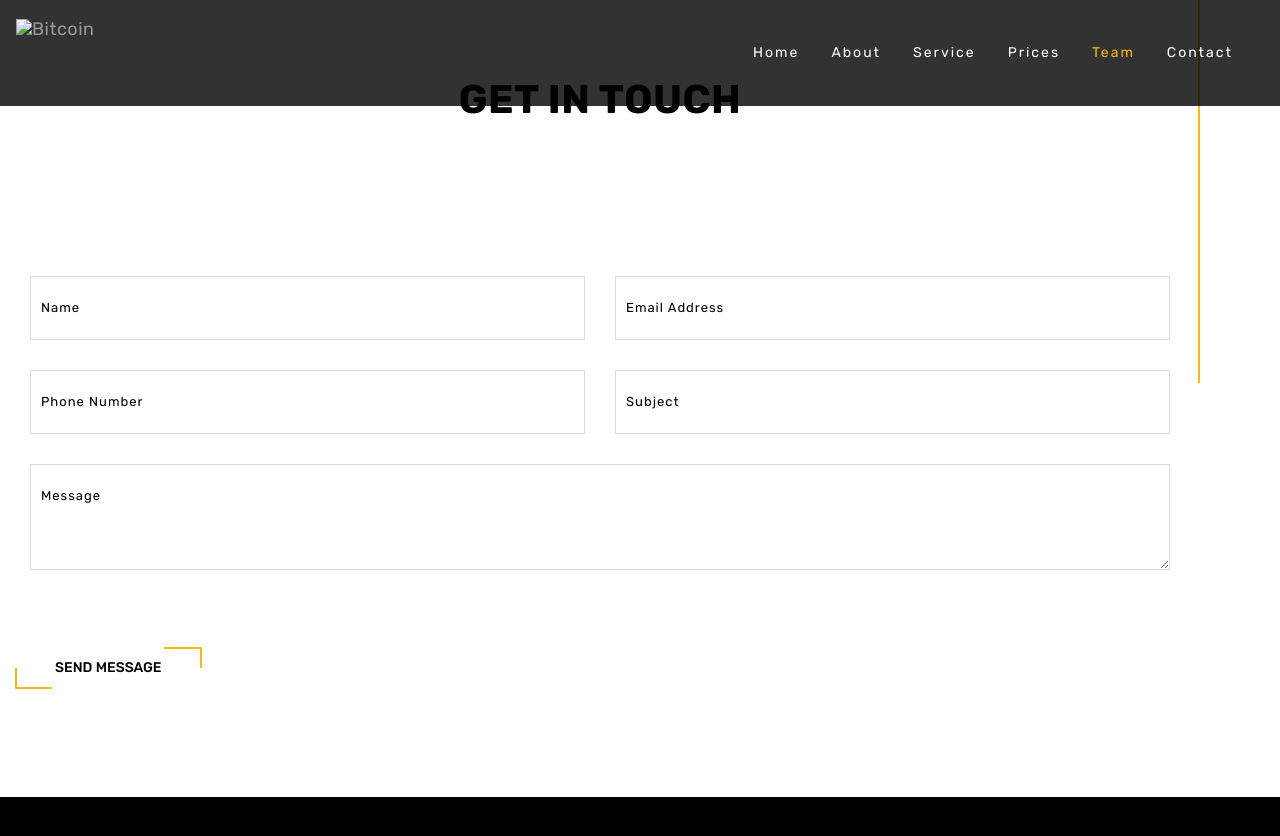
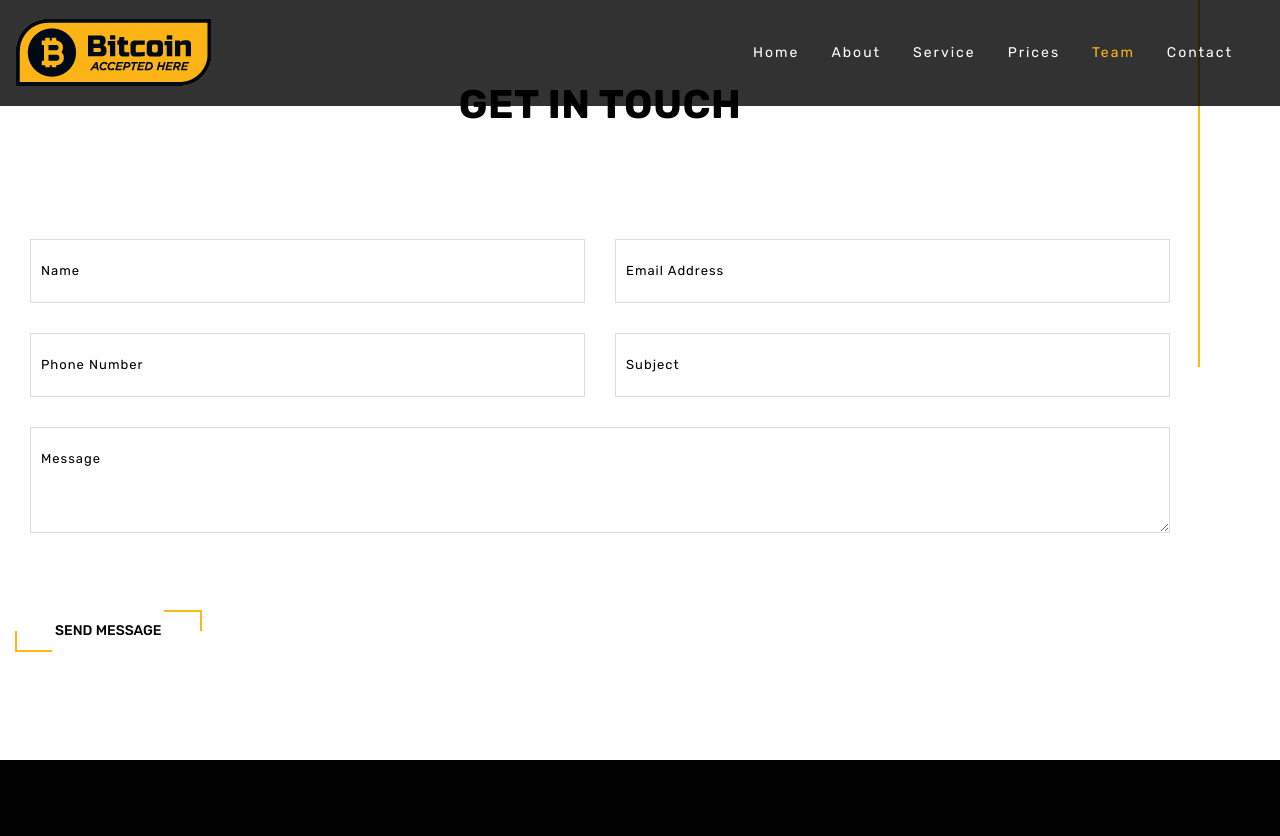
Before and after one commit to OpenDenton/opendenton.labs, a Jekyll site: the page built from index.html, in a window 1280 px wide and 900 px high, scrolled down 5943 px. Shown: the top 836 px of the window. Built offline with Jekyll 4.4.1, drawn with Linux system fonts in a browser that asks for light colours; nearby versions of some CDN libraries; library files that are not in the unit come from our copies.

Commit message:
fix jquery, images, contact text

```diff
--- a/_includes/contact.html
+++ b/_includes/contact.html
@@ -5,7 +5,7 @@
 			<div class="col-md-6 mb_20 col-md-offset-3 text-center">
 				<div class="heading-part ">
 					<h2 class="main_title mb_20">Get In Touch</h2>
-					<p>The generated Lorem Ipsum is therefore always free from repetition, injected humour, or non-characteristic words etc.</p>
+					<p>We're always looking for volunteers with fresh ideas.</p>
 				</div>
 			</div>
 		</div>
--- a/_includes/scripts.html
+++ b/_includes/scripts.html
@@ -1,6 +1,6 @@
 
 <!-- =====  SCRIPT START  ===== -->
-  <script src="http://code.jquery.com/jquery-3.3.1.min.js" integrity="sha256-FgpCb/KJQlLNfOu91ta32o/NMZxltwRo8QtmkMRdAu8=" crossorigin="anonymous"></script>
+  <script src="//code.jquery.com/jquery-1.12.4.min.js"></script>
   <script src="{{ "/assets/js/owl.carousel.min.js" | prepend: site.baseurl }}"></script>
   <script src="{{ "/assets/js/bootstrap.min.js" | prepend: site.baseurl }}"></script>
   <script src="{{ "/assets/js/letters-type.js" | prepend: site.baseurl }}"></script>
--- a/index.html
+++ b/index.html
@@ -9,7 +9,7 @@
       <div class="header navbar">
         <div class="container-fluid">
           <!-- Brand and toggle get grouped for better mobile display -->
-          <div class="navbar-header pull-left"> <a class="navbar-brand" href="index.html"> <img alt="Bitcoin" src="images/logo2.png"> </a> </div>
+          <div class="navbar-header pull-left"> <a class="navbar-brand" href="index.html"> <img alt="Bitcoin" src="assets/images/logo2.png"> </a> </div>
           <!-- Collection of nav links, forms, and other content for toggling -->
           <div id="navbarCollapse" class="navbar-collapse navbar-right">
             <nav id="menu" class='collapse'>
@@ -69,7 +69,7 @@
     </section>
     <!-- =====  ABOUT END  ===== -->
     <!-- =====  WORK WITH US STRAT  ===== -->
-    <section class="text-center parallax" data-source-url="images/Parallax01.jpg">
+    <section class="text-center parallax" data-source-url="assets/images/Parallax01.jpg">
       <div class="container">
         <div class="row">
           <div class="col-md-8 col-md-offset-2 col-sm-12 ptb_100">
@@ -157,7 +157,7 @@
                 </div>
                 <div class="row text-left ml_10 pt_50">
                   <div class="feature-i-left">
-                    <div class="icon-right"><img src="images/serviceicon/how-1.png" alt="#"></i>
+                    <div class="icon-right"><img src="assets/images/serviceicon/how-1.png" alt="#"></i>
                     </div>
                     <h4 class="mb_10">Buy & Sell Online</h4>
                     <p>You can use Digitalcoin to transact freely and without borders, government intervention, or chargebacks. Digitalcoin can be converted to any currency including the USD, Euro, Yuan, Ruble and more.</p>
@@ -165,7 +165,7 @@
                 </div>
                 <div class="row text-left ml_10 pt_50">
                   <div class="feature-i-left">
-                    <div class="icon-right"><img src="images/serviceicon/how-2.png" alt="#"></i>
+                    <div class="icon-right"><img src="assets/images/serviceicon/how-2.png" alt="#"></i>
                     </div>
                     <h4 class="mb_10">Choose Your Storage</h4>
                     <p>You can use Digitalcoin to transact freely and without borders, government intervention, or chargebacks. Digitalcoin can be converted to any currency including the USD, Euro, Yuan, Ruble and more.</p>
@@ -173,7 +173,7 @@
                 </div>
                 <div class="row text-left ml_10 ptb_50">
                   <div class="feature-i-left">
-                    <div class="icon-right"><img src="images/serviceicon/how-3.png" alt="#"></i>
+                    <div class="icon-right"><img src="assets/images/serviceicon/how-3.png" alt="#"></i>
                     </div>
                     <h4 class="mb_10">Secure Money Transactions</h4>
                     <p>You can use Digitalcoin to transact freely and without borders, government intervention, or chargebacks. Digitalcoin can be converted to any currency including the USD, Euro, Yuan, Ruble and more.</p>
@@ -182,7 +182,7 @@
               </div>
             </div>
             <div class="col-md-5">
-              <figure> <img src="images/about-img.jpg" alt="#"> </figure>
+              <figure> <img src="assets/images/about-img.jpg" alt="#"> </figure>
             </div>
           </div>
         </div>
```
